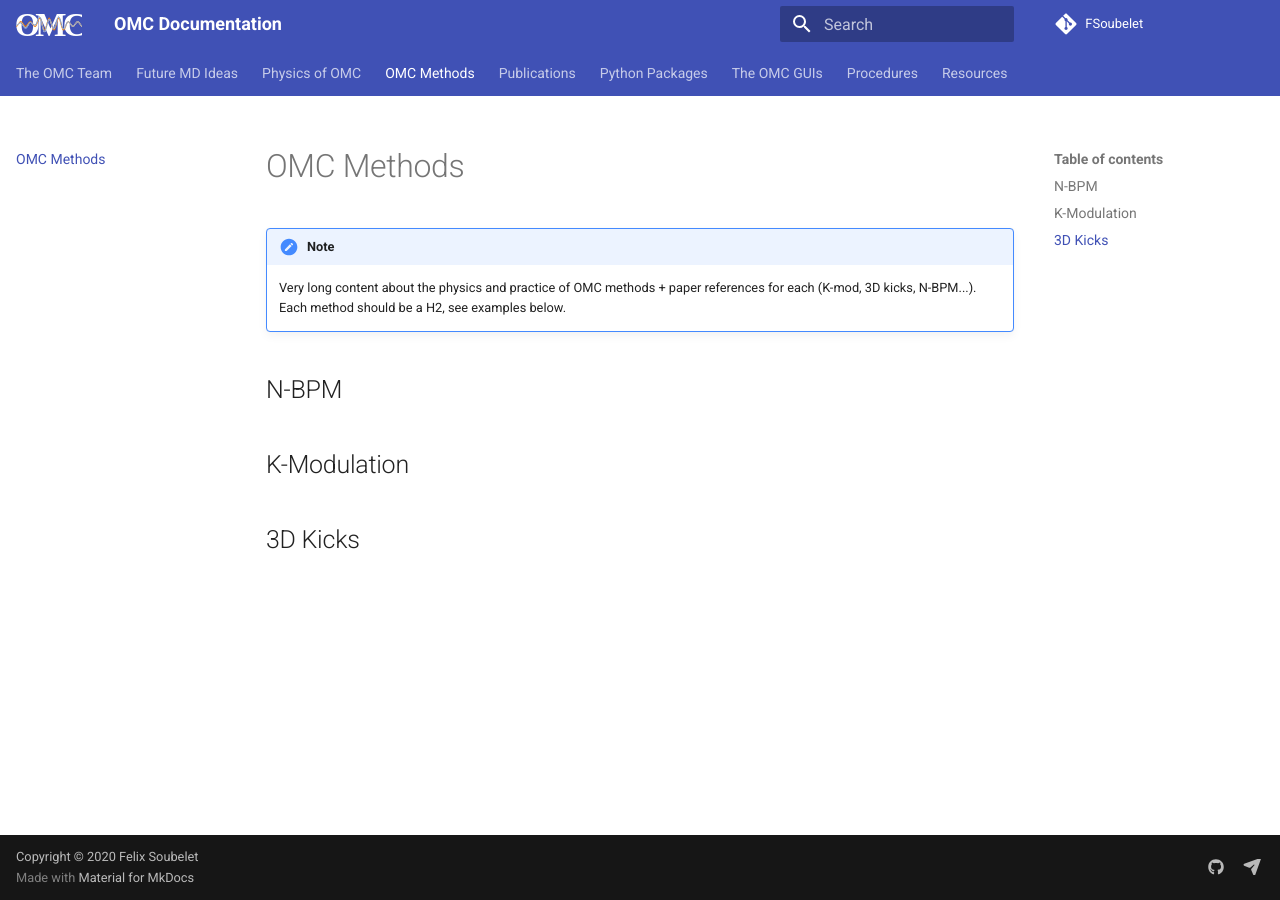
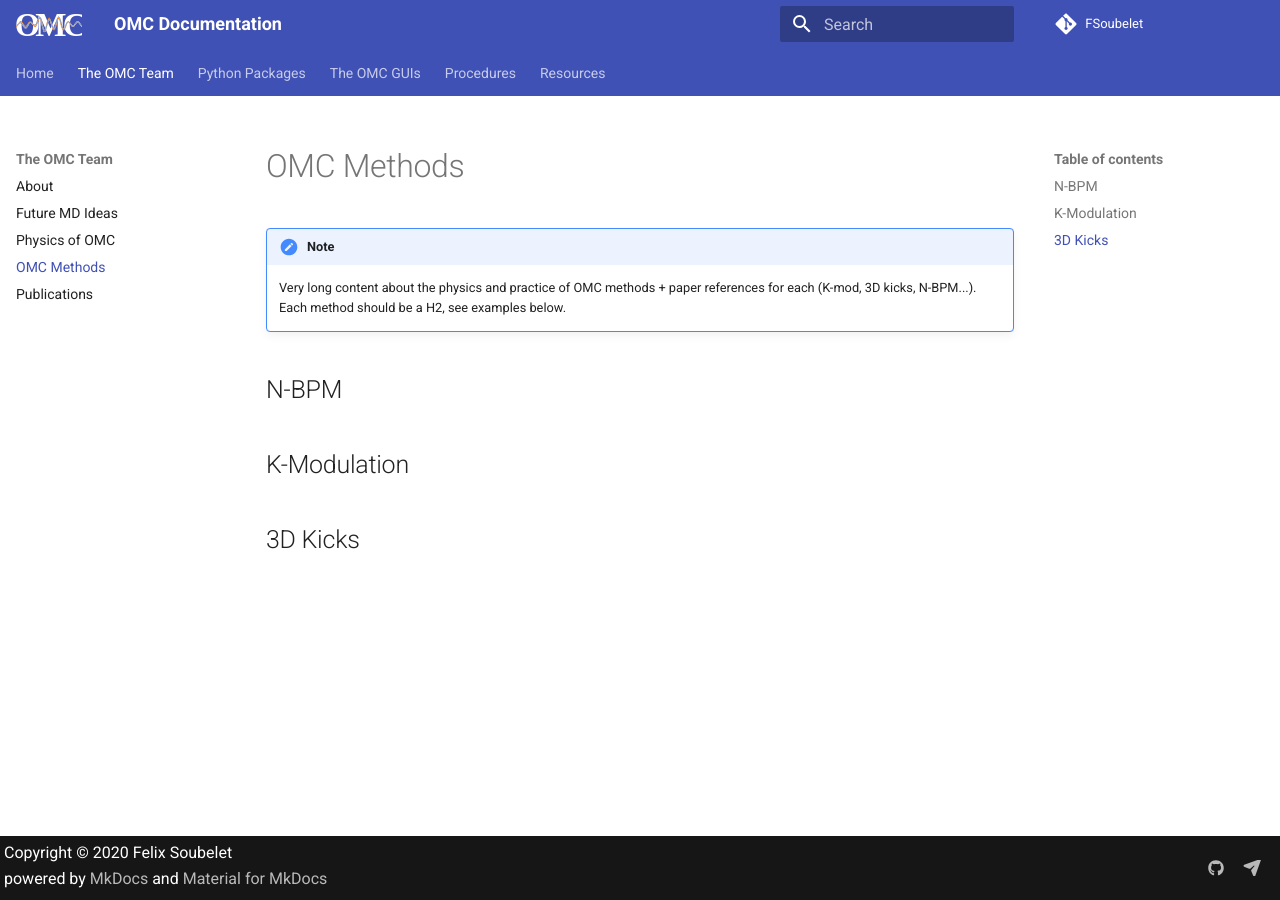
Before and after one commit to pylhc/pylhc.github.io, an MkDocs documentation site: the page built from docs/omc_team/methods.md, in a window 1280 px wide. Built offline with MkDocs 1.6.1 and Material for MkDocs 9.7.7, drawn with Linux system fonts in a browser that asks for light colours.

```diff
--- a/docs/css/extra.css
+++ b/docs/css/extra.css
@@ -30,7 +30,7 @@ a.cern_internal {
 /* Collapsible admonitions for procedures */
 .md-typeset .admonition.nodeco,
 .md-typeset details.nodeco {
-  background-color: var(--md-primary-bg-color);
+  background-color: var(--md-default-bg-color);
   box-shadow: none;
   border-left: 0;
   font-size: medium;
@@ -40,7 +40,7 @@ a.cern_internal {
 
 .md-typeset .nodeco > .admonition-title,
 .md-typeset .nodeco > summary {
-    background-color: var(--md-primary-bg-color);
+    background-color: var(--md-default-bg-color);
     padding: 0 0 0 0;
     border-left: 0;
     margin: 0 0 0 -0.5rem;
@@ -52,7 +52,7 @@ a.cern_internal {
 }
 
 .md-typeset .nodeco > p {
-    background-color: var(--md-primary-bg-color);
+    background-color: var(--md-default-bg-color);
     padding: 0 0 0 0.5rem;
     margin: 0.3rem 1.5rem 0 0;
     font-weight: lighter;
@@ -67,19 +67,9 @@ a.cern_internal {
 }
 
 
-/* In case of dark mode: */
-[data-md-color-scheme="slate"] .md-typeset .nodeco > p,
-[data-md-color-scheme="slate"] .md-typeset .nodeco > .admonition-title,
-[data-md-color-scheme="slate"] .md-typeset .nodeco > summary,
-[data-md-color-scheme="slate"] .md-typeset .admonition.nodeco,
-[data-md-color-scheme="slate"] .md-typeset details.nodeco {
-    background-color: var(--md-primary-bg-color--dark);
-}
-
-
 /* Not used but I'll leave it here in case someone wants to test it. Just put `cern` as primary in mkdocs.yml (jdilly) */
 [data-md-color-primary="cern"] {
-  --md-primary-fg-color:        #0033A0;
+  --md-primary-fg-color: #0033a0;
   --md-primary-fg-color--light: #9BAEDB;
   --md-primary-fg-color--dark:  #0033A0;
 }
--- a/mkdocs.yml
+++ b/mkdocs.yml
@@ -25,8 +25,9 @@ copyright: 'Copyright &copy; 2020 Felix Soubelet'
 # Configuration
 theme:
   name: 'material'
-  logo: assets/logos/OMC_logo_inverse.svg
-  favicon: assets/logos/OMC_logo.svg
+  custom_dir: overrides/
+  logo: assets/logos/OMC_logo_inverse.svg  # top left header logo
+  favicon: assets/logos/OMC_logo.svg  # browser tab logo
   # Default Values
   language: en
   features:
@@ -35,7 +36,7 @@ theme:
   palette:
     scheme: preference
     primary: indigo
-    accent: amber #red
+    accent: amber
   font:
     text: Roboto
     code: Roboto Mono
@@ -102,11 +103,13 @@ extra_javascript:
 
 # Site Layout
 nav:
-  - The OMC Team: index.md
-  - Future MD Ideas: omc_team/ideas.md
-  - Physics of OMC: omc_team/physics.md
-  - OMC Methods: omc_team/methods.md
-  - Publications: omc_team/publications.md
+  - Home: index.md
+  - The OMC Team:
+    - About: omc_team/about.md
+    - Future MD Ideas: omc_team/ideas.md
+    - Physics of OMC: omc_team/physics.md
+    - OMC Methods: omc_team/methods.md
+    - Publications: omc_team/publications.md
   - Python Packages:
     - The OMC Packages: packages/about.md
     - The omc3 Package:
--- /dev/null
+++ b/overrides/home.html
@@ -0,0 +1,87 @@
+<!-- Custom HTML site displayed as the Home chapter -->
+
+{% extends "main.html" %}
+{% block tabs %}
+{{ super() }}
+<link rel="stylesheet" href="../css/home.css">
+
+<!-- Main site Entry button descriptions -->
+<section class="tx-container">
+    <div class="md-grid md-typeset">
+      <div class="tx-hero">
+        <div class="tx-hero__image">
+          <img src="../assets/images/home/lhc_lego.png" draggable="false">
+        </div>
+        <div class="tx-hero__content">
+          <h1> OMC Team Website </h1>
+          <p>This is the official site of the <b>OMC</b> team at <b>CERN</b>, in which one can find information about our workflows and softwares.</p>
+          <a href="{{ page.next_page.url | url }}" title="{{ page.next_page.title | striptags }}" class="md-button md-button--primary">
+            Get started
+          </a>
+          <a href="{{ config.repo_url }}" title="{{ lang.t('source.link.title') }}" class="md-button">
+            Go to GitHub
+          </a>
+        </div>
+      </div>
+    </div>
+</section>
+
+<!-- Main site box descriptions -->
+<div class="top-hr">
+    <a href="../omc_team/about/" class="feature-item">
+        <h2>
+            <svg xmlns="http://www.w3.org/2000/svg" viewBox="0 0 24 24">
+                <path
+                    d="M16 17v2H2v-2s0-4 7-4 7 4 7 4m-3.5-9.5A3.5 3.5 0 109 11a3.5 3.5 0 003.5-3.5m3.44 5.5A5.32 5.32 0 0118 17v2h4v-2s0-3.63-6.06-4M15 4a3.39 3.39 0 00-1.93.59 5 5 0 010 5.82A3.39 3.39 0 0015 11a3.5 3.5 0 000-7z" />
+            </svg>OMC Team
+        </h2>
+        <p>Read about the OMC team's mandates, the physics behind our work & methods, and our publications. </p>
+    </a>
+    <a href="../packages/about/" class="feature-item">
+        <h2>
+            <svg xmlns="http://www.w3.org/2000/svg" viewBox="0 0 24 24">
+                <path
+                    d="M15 17v-3h3v-2l4 3.5-4 3.5v-2h-3m2 1v3h-3v2l-4-3.5 4-3.5v2h3M12 8c-2.21 0-4 1.8-4 4 0 1.91 1.35 3.54 3.21 3.92L16 11.86A3.997 3.997 0 0012 8m0 6c-1.1 0-2-.89-2-2s.9-2 2-2 2 .9 2 2-.89 2-2 2m9.66-5.27l-2-3.46c-.12-.22-.38-.31-.61-.22l-2.49 1c-.51-.41-1.06-.74-1.69-1l-.37-2.63A.506.506 0 0014 2h-4c-.25 0-.46.18-.5.42l-.37 2.65c-.63.26-1.17.59-1.69 1L5 5.05c-.23-.09-.5 0-.61.22l-2 3.46c-.13.21-.08.49.11.64L4.57 11l-.07 1 .07 1-2.11 1.63c-.2.15-.25.43-.12.64l2 3.46c.11.27.4.38.66.27l2.5-1c.24.19.5.37.76.53l1.65-1.4c-.77-.33-1.45-.82-2-1.45l-2.41 1-.77-1.3L6.8 13.8a5.55 5.55 0 010-3.6L4.69 8.65l.75-1.3 2.41 1c.78-.9 1.83-1.53 3-1.78l.4-2.57h1.5l.37 2.62c1.17.24 2.22.88 3 1.77l2.41-1 .75 1.3-2.08 1.51c.09.26.16.53.2.8h2l2.1-1.63a.48.48 0 00.16-.64M12 8c-2.21 0-4 1.8-4 4 0 1.91 1.35 3.54 3.21 3.92L16 11.86A3.997 3.997 0 0012 8m0 6c-1.1 0-2-.89-2-2s.9-2 2-2 2 .9 2 2-.89 2-2 2m0-6c-2.21 0-4 1.8-4 4 0 1.91 1.35 3.54 3.21 3.92L16 11.86A3.997 3.997 0 0012 8m0 6c-1.1 0-2-.89-2-2s.9-2 2-2 2 .9 2 2-.89 2-2 2z" />
+            </svg>
+            Python Ecosystem
+        </h2>
+        <p>We develop and maintain a variety or utility packages, analysis codes and useful scripts! Explore our tools.</p>
+    </a>
+    <a href="../guis/about/" class="feature-item">
+        <h2>
+            <svg xmlns="http://www.w3.org/2000/svg" width="35" height="35" viewBox="0 0 24 24" fill="none" stroke="#000000" stroke-width="2.5" stroke-linecap="round" stroke-linejoin="round"><rect x="3" y="3" width="18" height="18" rx="2"/><circle cx="8.5" cy="8.5" r="1.5"/><path d="M20.4 14.5L16 10 4 20"/></svg>
+            GUI Software
+        </h2>
+        <p>Learn about the graphical software that drives optics analysis and corrections, and how to use or help develop them.</p>
+    </a>
+    <a href="../resources/links/" class="feature-item">
+        <h2>
+            <svg xmlns="http://www.w3.org/2000/svg" viewBox="0 0 24 24">
+                <path
+                    d="M20 3H5a2 2 0 00-2 2v6h4V9l4 3-4 3v-2H3v6a2 2 0 002 2h15a2 2 0 002-2V5a2 2 0 00-2-2m-3 14h-4v-2h4v2m3-4h-7v-2h7v2m0-4h-7V7h7v2M3 13H0v-2h3v2z" />
+            </svg>Know-How</h2>
+        <p>Find a collection of useful links, resources and guides to set yourself up for your work.</p>
+    </a>
+</div>
+
+<div class="top-hr">
+    <div class="hr">
+    </div>
+</div>
+
+
+<!-- Custom narrow footer -->
+<div class="md-footer-meta__inner md-grid">
+    <div class="md-footer-social">
+    <a class="md-footer-social__link" href="https://github.com/pylhc" rel="noopener" target="_blank" title="github.com">
+        <svg viewBox="0 0 480 512" xmlns="http://www.w3.org/2000/svg"><path d="M186.1 328.7c0 20.9-10.9 55.1-36.7 55.1s-36.7-34.2-36.7-55.1 10.9-55.1 36.7-55.1 36.7 34.2 36.7 55.1zM480 278.2c0 31.9-3.2 65.7-17.5 95-37.9 76.6-142.1 74.8-216.7 74.8-75.8 0-186.2 2.7-225.6-74.8-14.6-29-20.2-63.1-20.2-95 0-41.9 13.9-81.5 41.5-113.6-5.2-15.8-7.7-32.4-7.7-48.8 0-21.5 4.9-32.3 14.6-51.8 45.3 0 74.3 9 108.8 36 29-6.9 58.8-10 88.7-10 27 0 54.2 2.9 80.4 9.2 34-26.7 63-35.2 107.8-35.2 9.8 19.5 14.6 30.3 14.6 51.8 0 16.4-2.6 32.7-7.7 48.2 27.5 32.4 39 72.3 39 114.2zm-64.3 50.5c0-43.9-26.7-82.6-73.5-82.6-18.9 0-37 3.4-56 6-14.9 2.3-29.8 3.2-45.1 3.2-15.2 0-30.1-.9-45.1-3.2-18.7-2.6-37-6-56-6-46.8 0-73.5 38.7-73.5 82.6 0 87.8 80.4 101.3 150.4 101.3h48.2c70.3 0 150.6-13.4 150.6-101.3zm-82.6-55.1c-25.8 0-36.7 34.2-36.7 55.1s10.9 55.1 36.7 55.1 36.7-34.2 36.7-55.1-10.9-55.1-36.7-55.1z"></path></svg>
+    </a>
+    <a class="md-footer-social__link" href="mailto:OMC-team@cern.ch" rel="noopener" target="_blank" title="">
+        <svg viewBox="0 0 512 512" xmlns="http://www.w3.org/2000/svg"><path d="M502.3 190.8c3.9-3.1 9.7-.2 9.7 4.7V400c0 26.5-21.5 48-48 48H48c-26.5 0-48-21.5-48-48V195.6c0-5 5.7-7.8 9.7-4.7 22.4 17.4 52.1 39.5 154.1 113.6 21.1 15.4 56.7 47.8 92.2 47.6 35.7.3 72-32.8 92.3-47.6 102-74.1 131.6-96.3 154-113.7zM256 320c23.2.4 56.6-29.2 73.4-41.4 132.7-96.3 142.8-104.7 173.4-128.7 5.8-4.5 9.2-11.5 9.2-18.9v-19c0-26.5-21.5-48-48-48H48C21.5 64 0 85.5 0 112v19c0 7.4 3.4 14.3 9.2 18.9 30.6 23.9 40.7 32.4 173.4 128.7 16.8 12.2 50.2 41.8 73.4 41.4z"></path></svg>
+    </a>
+    </div>
+</div>
+
+{% endblock %}
+{% block content %}{% endblock %}
+{% block footer %}{% endblock %}
--- /dev/null
+++ b/overrides/main.html
@@ -0,0 +1,30 @@
+<!-- Elements added to main will be displayed on all pages -->
+{% extends "base.html" %}
+
+
+<!-- More minimal footer -->
+{% block footer %}
+<footer class="md-footer">
+    <div class="md-footer-meta md-typeset">
+        <div class="md-footer-meta__inner md-grid">
+            <!-- Copyright and theme information -->
+            <div class="md-footer-copyright">
+                {% if config.copyright %}
+                <div class="md-footer-copyright__highlight">
+                    {{ config.copyright }}
+                </div>
+                {% endif %}
+                powered by
+                <a href="https://www.mkdocs.org" title="MkDocs">MkDocs</a>
+                and
+                <a href="https://squidfunk.github.io/mkdocs-material/"
+                   title="Material for MkDocs">
+                    Material for MkDocs</a>
+            </div>
+            {% block social %}
+            {% include "partials/social.html" %}
+            {% endblock %}
+        </div>
+    </div>
+</footer>
+{% endblock %}
```
Also changed, not shown: docs/css/home.css (added, +221 -0 lines), docs/index.md (+4 -23 lines), docs/omc_team/about.md (added, +23 -0 lines), 2 other files.
